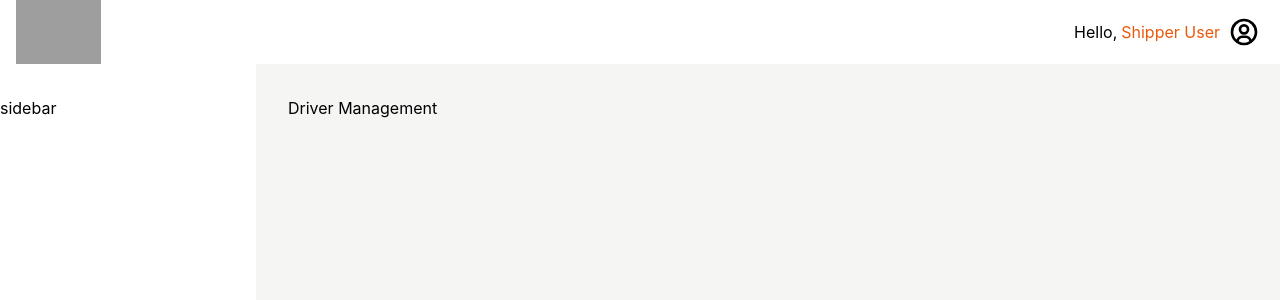
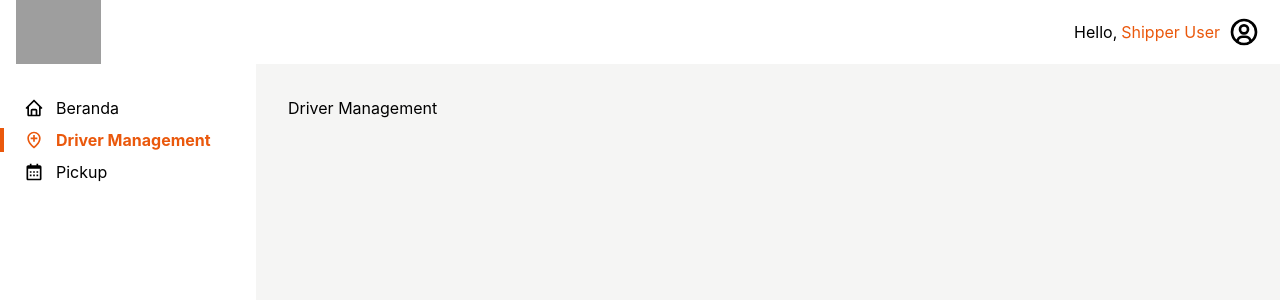
Before and after one commit to yarsunny/shipper-react, a React (Create React App) app: page /driver in a window 1280 px wide. Shown: the top 300 px of the page. Built offline with nearby package versions, Linux system fonts and the light colour scheme; grey boxes are pictures that could not be loaded.

Commit message:
1. Add mobile and web sidebar functionality 2. Layout styling changes

```diff
--- a/src/App.js
+++ b/src/App.js
@@ -2,9 +2,10 @@ import React from "react";
 import MainLayout from "./layouts/MainLayout";
 import { Routes, Route } from "react-router-dom";
 import Beranda from "./pages/Beranda";
-import DriverManagement from "./pages/DriverManagement";
-import Pickup from "./pages/Pickup";
 import "./App.css";
+
+const DriverManagement = React.lazy(() => import("./pages/DriverManagement"));
+const Pickup = React.lazy(() => import("./pages/Pickup"));
 
 function App() {
   return (
--- a/src/app/store.js
+++ b/src/app/store.js
@@ -1,5 +1,25 @@
-import { configureStore } from "@reduxjs/toolkit";
+import { configureStore, combineReducers } from "@reduxjs/toolkit";
+import sidebarReducer from "../common/sidebarSlice";
 
-export const store = configureStore({
-  reducer: {},
+const staticReducers = {
+  sidebar: sidebarReducer,
+};
+const store = configureStore({
+  reducer: {
+    ...staticReducers,
+  },
 });
+
+store.injectReducer = (key, asyncReducer) => {
+  console.log(`Injecting ${key}Slice Dynamically`);
+  store.asyncReducers = {};
+  store.asyncReducers[key] = asyncReducer;
+  store.replaceReducer(
+    combineReducers({
+      ...staticReducers,
+      ...store.asyncReducers,
+    })
+  );
+};
+
+export default store;
--- /dev/null
+++ b/src/common/Header.js
@@ -0,0 +1,32 @@
+import React from "react";
+import { AiOutlineMenu } from "react-icons/ai";
+import { BiUserCircle } from "react-icons/bi";
+import { useDispatch } from "react-redux";
+import { toggleMobileSidebar } from "./sidebarSlice";
+
+export default function Header() {
+  const dispatch = useDispatch();
+
+  return (
+    <header className="h-header w-full flex justify-between items-center">
+      <button
+        className="md:hidden block ml-4 mb-2 cursor-pointer hover:text-orange-600"
+        onClick={() => dispatch(toggleMobileSidebar())}
+      >
+        <AiOutlineMenu size={32} />
+      </button>
+      <img
+        className="h-16 ml-5 md:ml-4"
+        src="https://bookface-images.s3.amazonaws.com/logos/8afeac8fec711d64037cb0f7d4579747f4d04d4a.png"
+        alt="logo"
+      />
+      <div className="flex items-center">
+        <div className="hidden md:block">
+          <span className="mr-1">Hello&#44;</span>
+          <span className="text-orange-600">Shipper User</span>
+        </div>
+        <BiUserCircle size={32} className="mr-5 ml-2" />
+      </div>
+    </header>
+  );
+}
--- /dev/null
+++ b/src/common/Sidebar.js
@@ -0,0 +1,22 @@
+import React from "react";
+import SidebarLink from "./SidebarLink";
+import { BiLocationPlus, BiHome, BiCalendar } from "react-icons/bi";
+
+export default function Sidebar() {
+  return (
+    <ul>
+      <SidebarLink to="/beranda">
+        <BiHome size={20} className="mr-3" />
+        Beranda
+      </SidebarLink>
+      <SidebarLink to="/driver">
+        <BiLocationPlus size={20} className="mr-3" />
+        Driver Management
+      </SidebarLink>
+      <SidebarLink to="/pickup">
+        <BiCalendar size={20} className="mr-3" />
+        Pickup
+      </SidebarLink>
+    </ul>
+  );
+}
--- /dev/null
+++ b/src/common/SidebarLink.js
@@ -0,0 +1,23 @@
+import React from "react";
+import { useDispatch } from "react-redux";
+import { useMatch, useResolvedPath, Link } from "react-router-dom";
+import { toggleMobileSidebar } from "./sidebarSlice";
+
+export default function SidebarLink({ children, to, ...props }) {
+  const dispatch = useDispatch();
+  let resolved = useResolvedPath(to);
+  let match = useMatch({ path: resolved.pathname, end: true });
+
+  return (
+    <li
+      className={`hover:text-orange-600 border-l-4 border-solid pl-5 mb-2 ${
+        match ? "border-orange-600 text-orange-600 font-bold" : "border-white"
+      }`}
+      onClick={() => dispatch(toggleMobileSidebar())}
+    >
+      <Link className="flex items-center" to={to} {...props}>
+        {children}
+      </Link>
+    </li>
+  );
+}
--- /dev/null
+++ b/src/common/sidebarSlice.js
@@ -0,0 +1,20 @@
+import { createSlice } from "@reduxjs/toolkit";
+
+const initialState = {
+  status: 'closed'
+};
+
+export const sidebarSlice = createSlice({
+  name: "sidebar",
+  initialState,
+  reducers: {
+    toggleMobileSidebar: (state) => {
+      state.status = state.status === 'closed' ? 'open' : 'closed';
+
+    },
+  },
+});
+
+export const { toggleMobileSidebar, previous } = sidebarSlice.actions;
+export const selectSidebarStatus = (state) => state.sidebar.status;
+export default sidebarSlice.reducer;
--- a/src/index.js
+++ b/src/index.js
@@ -1,10 +1,10 @@
 import React from "react";
 import ReactDOM from "react-dom";
-import "./index.css";
-import App from "./App";
-import { store } from "./app/store";
 import { Provider } from "react-redux";
 import { BrowserRouter } from "react-router-dom";
+import App from "./App";
+import store from "./app/store";
+import "./index.css";
 import * as serviceWorker from "./serviceWorker";
 
 ReactDOM.render(
--- a/src/layouts/MainLayout.js
+++ b/src/layouts/MainLayout.js
@@ -1,30 +1,27 @@
 import React from "react";
+import { useSelector } from "react-redux";
 import { Outlet } from "react-router-dom";
-import { AiOutlineMenu } from "react-icons/ai";
-import { BiUserCircle } from "react-icons/bi";
+import Header from "../common/Header";
+import Sidebar from "../common/Sidebar";
+import { selectSidebarStatus } from "../common/sidebarSlice";
 
 export default function MainLayout() {
+  const sidebarStatus = useSelector(selectSidebarStatus);
+
   return (
     <div className="antialiased h-screen">
-      <header className="h-header w-full flex justify-between items-center">
-        <div className="md:hidden block ml-4 mb-2">
-          <AiOutlineMenu size={32} />
+      <Header />
+      <div className="flex h-body">
+        {/** Web Sidebar */}
+        <div className="hidden md:block flex-none w-64 h-full pt-8">
+          <Sidebar />
         </div>
-        <img
-          className="h-16 ml-5 md:ml-4"
-          src="https://bookface-images.s3.amazonaws.com/logos/8afeac8fec711d64037cb0f7d4579747f4d04d4a.png"
-          alt="logo"
-        />
-        <div className="flex items-center">
-          <div className="hidden md:block">
-            <span className="mr-1">Hello&#44;</span>
-            <span className="text-orange-600">Shipper User</span>
+        {/** mobile Sidebar */}
+        {sidebarStatus === 'open' && (
+          <div className="block md:hidden z-40 fixed w-full h-32 bg-white">
+            <Sidebar />
           </div>
-          <BiUserCircle size={32} className="mr-5 ml-2" />
-        </div>
-      </header>
-      <div className="flex h-body">
-        <div className="hidden md:block flex-none w-64 h-full pt-8">sidebar</div>
+        )}
         <div className="grow h-full bg-stone-100 p-8">
           <Outlet />
         </div>
```
